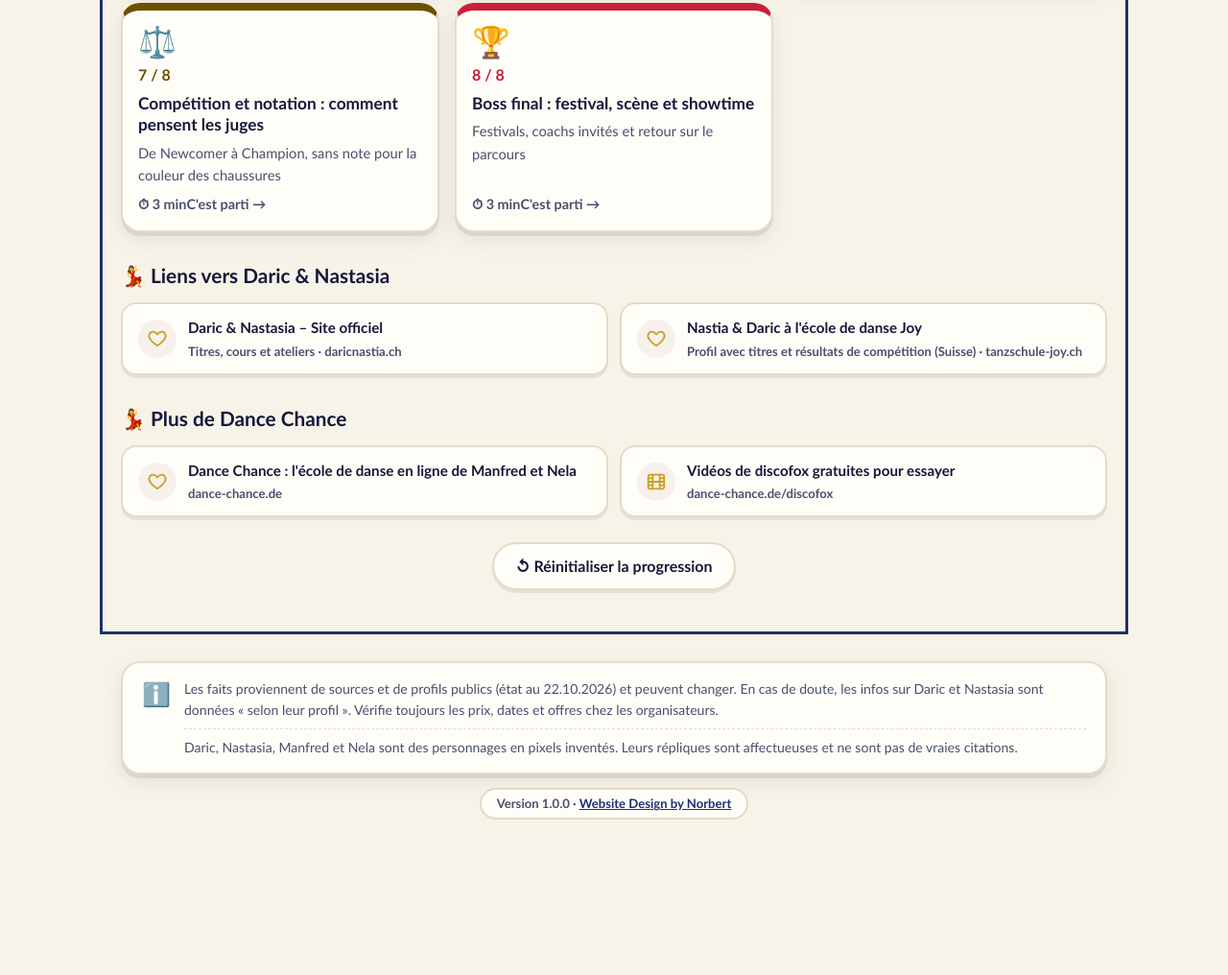
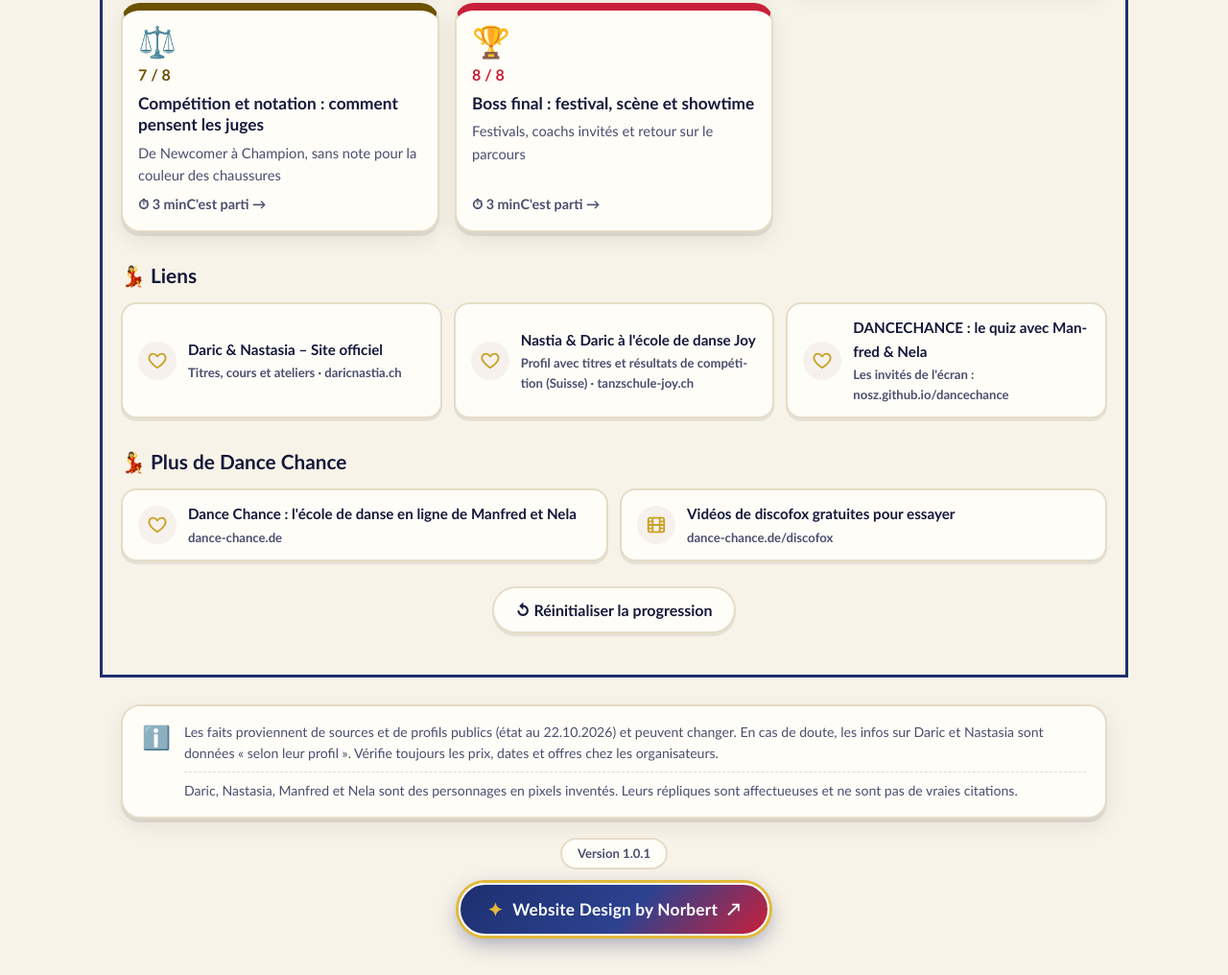
Before and after one commit to nosz/daric-and-nastasia, a plain HTML site: page index.html in a window 1280 px wide. Shown: the part 2003-3019 px from the top of the page at 96% size. Before the commit the page ends 2898 px from the top, so only its background shows below. Drawn offline with Linux system fonts and the light colour scheme.

Commit message:
Add files via upload

```diff
--- a/index.html
+++ b/index.html
@@ -396,6 +396,18 @@ h2.secrow .cnt{font-size:.9rem;color:var(--mute);font-weight:700}
 .tcgrid .tce2{font-weight:800;font-size:.9rem;color:#fff}
 .tcgrid .tcs{font-size:.84rem;color:#dfe5fb}
 @media print{.titelcard{display:none}}
+
+/* Autoren-Hinweis: auffaelliger Knopf, ganzer Text ist der Link (PFLICHT) */
+.fcredit{display:flex;flex-direction:column;align-items:center;gap:14px;margin-top:6px}
+.fcredit .fver{margin:14px 0 0}
+a.credit{display:inline-flex;align-items:center;justify-content:center;gap:10px;min-height:54px;padding:12px 28px;border-radius:999px;border:2px solid #fff;background:linear-gradient(135deg,#1d2f6f 0%,#2c4290 55%,#c8203a 100%);color:#fff;font-weight:800;font-size:1.08rem;letter-spacing:.2px;text-decoration:none;box-shadow:0 0 0 3px #e2b93b,0 8px 22px rgba(29,47,111,.4);transition:transform .15s,filter .15s}
+a.credit{white-space:nowrap;max-width:100%}
+@media(max-width:420px){a.credit{font-size:1rem;padding:12px 18px;gap:8px}}
+a.credit .cr-st{color:#e2b93b;font-size:1.2rem;line-height:1}
+a.credit .cr-ar{font-size:1.15rem;line-height:1}
+a.credit:hover{filter:brightness(1.12);transform:translateY(-2px)}
+a.credit:focus-visible{outline:3px solid #fff;outline-offset:4px;box-shadow:0 0 0 6px #1d2f6f}
+@media print{.fcredit{display:none}}
 </style>
 </head>
 <body>
@@ -414,7 +426,7 @@ h2.secrow .cnt{font-size:.9rem;color:var(--mute);font-weight:700}
 <div id="live" class="sr" aria-live="polite"></div>
 <script>
 "use strict";
-const VERSION = "1.0.0", STAND = "23.10.2026";
+const VERSION = "1.0.1", STAND = "23.10.2026";
 const LANGS = [["de","DE","Deutsch","de"],["fr","FR","Français","fr"],["ch","CH","Schweizerdeutsch","gsw"],["it","IT","Italiano","it"]];
 const KEY = "daric_nastasia_quiz_v1";
 const HOME_URL = "https://nosz.github.io/daric-and-nastasia/";
@@ -562,7 +574,9 @@ const S = {
  dSub:["Du kannst sie ansehen, speichern oder drucken. Mit „Nochmal spielen“ holst du dir mehr Sterne.","Tu peux le regarder, l'enregistrer ou l'imprimer. Avec « Rejouer », tu gagnes plus d'étoiles.","Du chasch sie aaluege, speichere oder drucke. Mit „Nomal spile“ holsch der meh Stärn.","Puoi guardarlo, salvarlo o stamparlo. Con «Rigioca» ottieni più stelle."],
  certView:["Urkunde ansehen","Voir le diplôme","Urkunde aaluege","Vedi il diploma"],
  certAll:["Alle Urkunden","Tous les diplômes","Alli Urkunde","Tutti i diplomi"],
- joySec:["Links zu Daric & Nastasia","Liens vers Daric & Nastasia","Links zu Daric & Nastasia","Link a Daric & Nastasia"],
+ joySec:["Links","Liens","Links","Link"],
+ dcApp:["DANCECHANCE: das Quiz mit Manfred & Nela","DANCECHANCE : le quiz avec Manfred & Nela","DANCECHANCE: s Quiz mit em Manfred & de Nela","DANCECHANCE: il quiz con Manfred & Nela"],
+ dcAppNote:["Die Gäste aus dem Bild: nosz.github.io/dancechance","Les invités de l'écran : nosz.github.io/dancechance","D Gäscht us em Bild: nosz.github.io/dancechance","Gli ospiti sullo schermo: nosz.github.io/dancechance"],
  offSite:["Daric & Nastasia – Offizielle Website","Daric & Nastasia – Site officiel","Daric & Nastasia – Offizielli Websiite","Daric & Nastasia – Sito ufficiale"],
  offNote:["Titel, Kurse und Workshops · daricnastia.ch","Titres, cours et ateliers · daricnastia.ch","Titel, Kurs und Workshops · daricnastia.ch","Titoli, corsi e workshop · daricnastia.ch"],
  tcEye:["Offizieller Titel","Titre officiel","Offizielle Titel","Titolo ufficiale"],
@@ -1195,10 +1209,10 @@ h("div", {class:"stats", role:"list"},
   m.append(h("p", {style:"margin-top:26px;text-align:center"}, h("button", {type:"button", class:"btn ghost", onclick:() => { if(confirm(t("resetQ"))){ prog = {}; save(); render(); } }}, "↺ " + t("reset"))));
 }
 /* Links zu Daric & Nastasia (offizielle Website zuerst) und Titel-Block der Startseite (Quelle: https://daricnastia.ch/, 22.10.2026) */
-const JOY = "https://tanzschule-joy.ch/de/nastia+&+daric", OFFSITE = "https://daricnastia.ch/";
+const JOY = "https://tanzschule-joy.ch/de/nastia+&+daric", OFFSITE = "https://daricnastia.ch/", DCAPP = "https://nosz.github.io/dancechance/";
 function joyLinks(){
   const w = h("section", {"aria-labelledby":"jh"}), g = h("div", {class:"certlist nlinks"});
-  [[OFFSITE, t("offSite"), t("offNote")], [JOY, t("joyLink"), t("joyNote") + " · tanzschule-joy.ch"]].forEach(x => g.append(h("a", {class:"btn ghost", href:x[0], rel:"noopener"}, lico("heart"), h("span", null, x[1], h("small", {style:"display:block;font-weight:600;color:var(--mute)", text:x[2]})))));
+  [[OFFSITE, t("offSite"), t("offNote")], [JOY, t("joyLink"), t("joyNote") + " · tanzschule-joy.ch"], [DCAPP, t("dcApp"), t("dcAppNote")]].forEach(x => g.append(h("a", {class:"btn ghost", href:x[0], rel:"noopener"}, lico("heart"), h("span", null, x[1], h("small", {style:"display:block;font-weight:600;color:var(--mute)", text:x[2]})))));
   w.append(h("h2", {class:"sec", id:"jh", text:"💃 " + t("joySec")}), g); return w;
 }
 function titelCard(){
@@ -1440,7 +1454,7 @@ const ICO = {
   film:'<svg viewBox="0 0 24 24" focusable="false"><rect x="3" y="4" width="18" height="16" rx="2"/><path d="M8 4v16M16 4v16M3 12h18M3 8h5M3 16h5M16 8h5M16 16h5"/></svg>'
 };
 function lico(k){ const s = h("span", {class:"lico", "aria-hidden":"true"}); if(ICO[k]) s.innerHTML = ICO[k]; else s.textContent = k; return s; }
-/* Sprachwahl wie in HERZINTELLIGENZ: Knopf mit Flagge und Kurzname, darunter ein Fenster mit Suchfeld; Suche auch nach Namen in anderen Sprachen */
+/* Sprachwahl wie in der App Herzintelligenz: Knopf mit Flagge und Kurzname, darunter ein Fenster mit Suchfeld; Suche auch nach Namen in anderen Sprachen */
 function flagEl(code){ const s = document.createElement("span"), i = document.createElement("img"); s.className = "flag"; s.setAttribute("aria-hidden", "true"); i.src = "flags/" + code + ".svg"; i.alt = ""; i.width = 28; i.height = 21; i.decoding = "async"; i.draggable = false; s.append(i); return s; }
 const LANG_GROUPS = [["langG1", ["fr", "de", "ch", "it"]]];
 const LANG_ALT = {de:"german allemand tedesco", fr:"french francais francese", ch:"swiss suisse svizzera schweiz schwyzerdutsch schwiizerdutsch mundart gsw", it:"italian italien italienisch italia"};
@@ -1717,7 +1731,7 @@ function chrome(){
       h("ul", {class:"srclist"}, sl.src.map(s => h("li", null, h("a", {href:s[1], rel:"noopener"}, s[0]))))) : null,
     view.v !== "home" ? h("div", {class:"fhome"}, h("button", {type:"button", class:"btn ghost", onclick:() => go("home")}, (() => { const s = h("span", {"aria-hidden":"true"}); s.innerHTML = '<svg viewBox="0 0 24 24" width="20" height="20" aria-hidden="true" focusable="false" fill="none" stroke="currentColor" stroke-width="2.2" stroke-linecap="round" stroke-linejoin="round"><path d="M3 11.5 12 4l9 7.5"/><path d="M5.5 10v10h13V10"/><path d="M10 20v-6h4v6"/></svg>'; return s; })(), h("span", {text:t("toHome")}))) : null,
     view.v === "home" ? h("div", {class:"fcard"}, h("span", {class:"fic", "aria-hidden":"true"}, "ℹ️"), h("div", null, h("p", {class:"fdisc", text:t("disc")}), h("p", {class:"ftrans", text:t("trans")}))) : null,
-    view.v === "home" ? h("p", {class:"fver"}, h("span", null, t("ver") + " " + VERSION + " · ", h("a", {href:"https://nosz.github.io/norbert-szpak/", rel:"noopener"}, "Website Design by Norbert"))) : null].filter(Boolean));   // Info und Version nur auf der ersten Seite
+    view.v === "home" ? h("div", {class:"fcredit"}, h("p", {class:"fver"}, h("span", {text:t("ver") + " " + VERSION})), h("a", {class:"credit", href:"https://nosz.github.io/norbert-szpak/", target:"_blank", rel:"noopener noreferrer"}, h("span", {class:"cr-st", "aria-hidden":"true"}, "✦"), h("span", {text:"Website Design by Norbert"}), h("span", {class:"cr-ar", "aria-hidden":"true"}, "↗"))) : null].filter(Boolean));   // Info und Version nur auf der ersten Seite
 }
 $("#brand").onclick = () => {
   if(view.v === "home"){ const rm = matchMedia("(prefers-reduced-motion: reduce)").matches; window.scrollTo({top:0, behavior: rm ? "auto" : "smooth"}); $("#main").focus({preventScroll:true}); }
--- a/sw.js
+++ b/sw.js
@@ -1,5 +1,5 @@
 /* Daric-Nastasia-Quiz - Service Worker. VERSION muss mit VERSION in index.html uebereinstimmen. */
-const VERSION = "1.0.0";
+const VERSION = "1.0.1";
 const CACHE = "daric-nastasia-quiz-" + VERSION;
 const CORE = ["./", "index.html", "manifest.webmanifest"];
 const OPTIONAL = ["favicon.png", "apple-touch-icon.png", "icon-192.png", "icon-512.png", "icon-maskable-512.png", "daric_nastasia_vorschau.jpg", "flags/de.svg", "flags/fr.svg", "flags/ch.svg", "flags/it.svg"];
```
